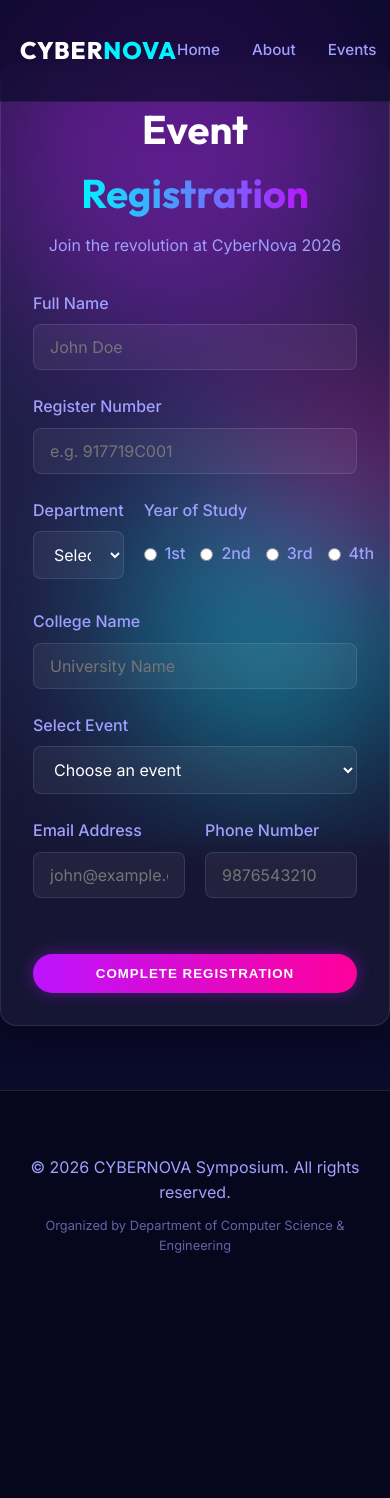
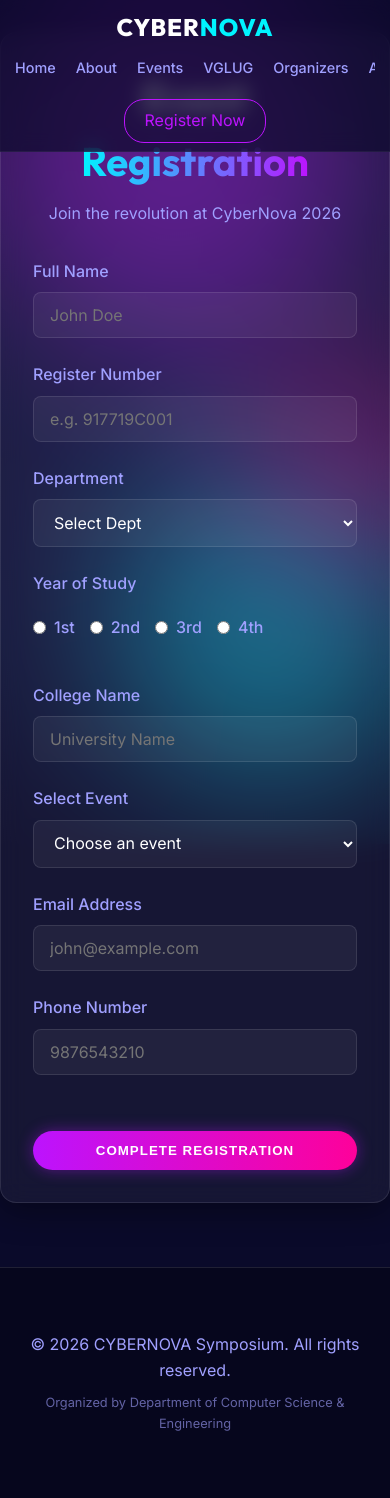
Before and after one commit to PriyadharshniG/cybernova-symposium-portal, a Flask app: page /register in a window 390 px wide. Before the commit the page ends 1253 px from the top, so only its background shows below. Run offline with Flask 3, Linux system fonts and the light colour scheme.

Commit message:
'added-mobile-responsiveness'

```diff
--- a/static/css/style.css
+++ b/static/css/style.css
@@ -795,9 +795,104 @@ select option {
     transition: all 0.3s ease;
 }
 
-.btn-outline:hover {
-    background: rgba(255, 255, 255, 0.1);
+
+/* --- Mobile Responsiveness --- */
+
+@media (max-width: 768px) {
+
+    /* Global Container */
+    .container {
+        padding: 0 15px;
+    }
+
+    /* Typography Reductions */
+    h1 {
+        font-size: 2.5rem !important;
+    }
+
+    h2 {
+        font-size: 2rem !important;
+    }
+
+    h3 {
+        font-size: 1.5rem !important;
+    }
+
+    /* Navbar Adjustment (Scrollable Horizontal) */
+    .navbar {
+        padding: 0.5rem 0;
+    }
+
+    .nav-content {
+        flex-direction: column;
+        gap: 10px;
+    }
+
+    .nav-links {
+        width: 100%;
+        overflow-x: auto;
+        padding-bottom: 10px;
+        gap: 20px;
+        justify-content: flex-start;
+        -webkit-overflow-scrolling: touch;
+        /* Smooth scroll on iOS */
+    }
+
+    .nav-links a {
+        white-space: nowrap;
+        font-size: 0.9rem;
+    }
+
+    /* Hero Section */
+    #home {
+        min-height: auto;
+        padding: 150px 0 100px;
+    }
+
+    #home p {
+        font-size: 1.1rem !important;
+    }
+
+    /* Grid Layouts to Single Column */
+    .container[style*="grid-template-columns"] {
+        grid-template-columns: 1fr !important;
+        gap: 2rem !important;
+    }
+
+    /* Event Detail Page specific overrides */
+    .event-sidebar {
+        position: static !important;
+        /* Unstick on mobile */
+    }
+
+    /* Form Adjustments */
+    .form-row {
+        flex-direction: column;
+        gap: 0;
+    }
+
+    .form-container {
+        margin: 2rem auto;
+    }
+
+    /* Animation Tweak */
+    .glass-panel:hover {
+        transform: none !important;
+        /* Disable lift on touch to prevent sticky hover states */
+    }
+
+    /* Organizers Stack */
+    #organizers .glass-panel {
+        width: 100%;
+        min-width: unset;
+    }
+
+    /* Section Padding */
+    section {
+        padding: 60px 0 !important;
+    }
 }
+
 
 /* Animations */
 @keyframes popIn {
```
